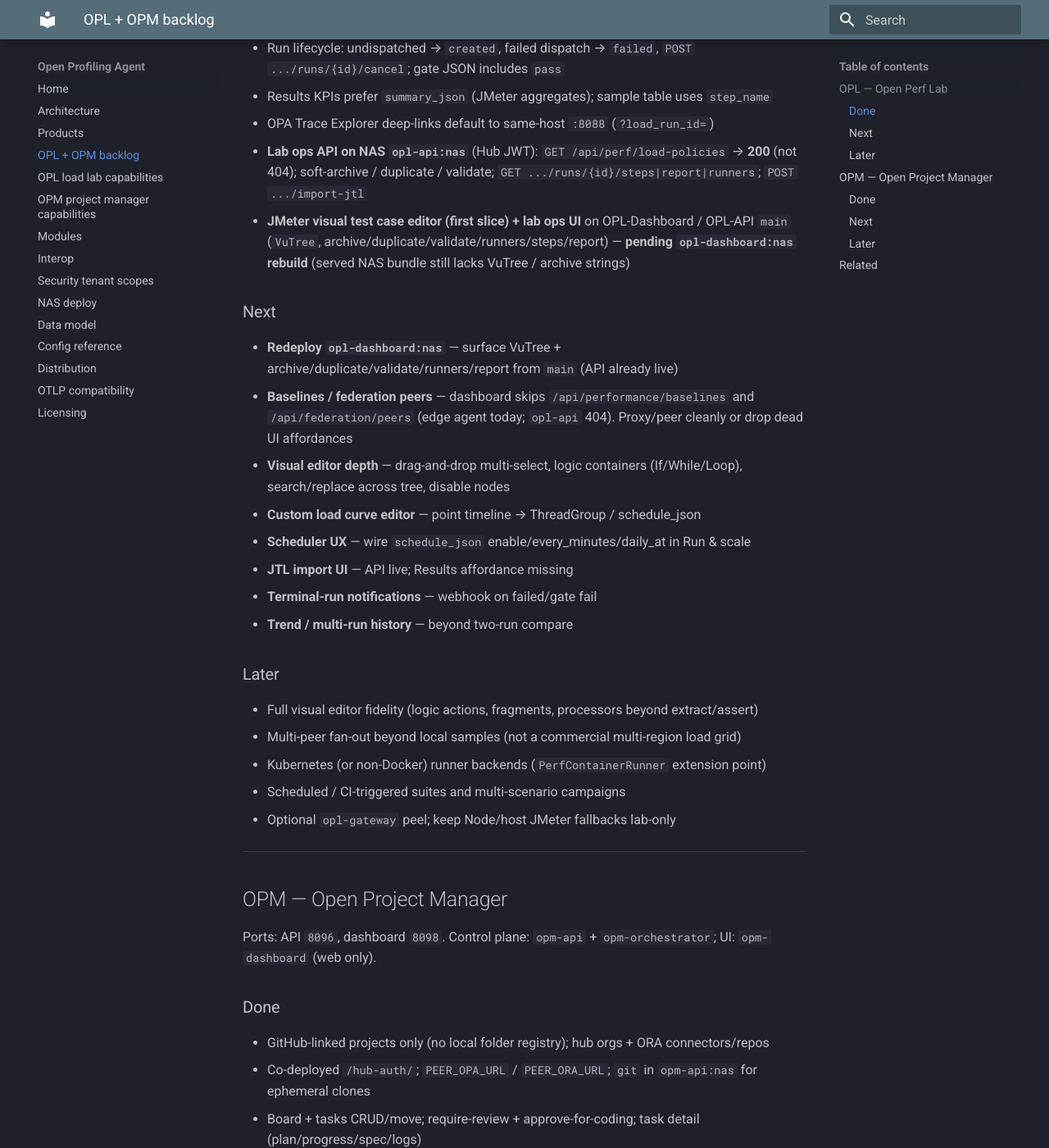
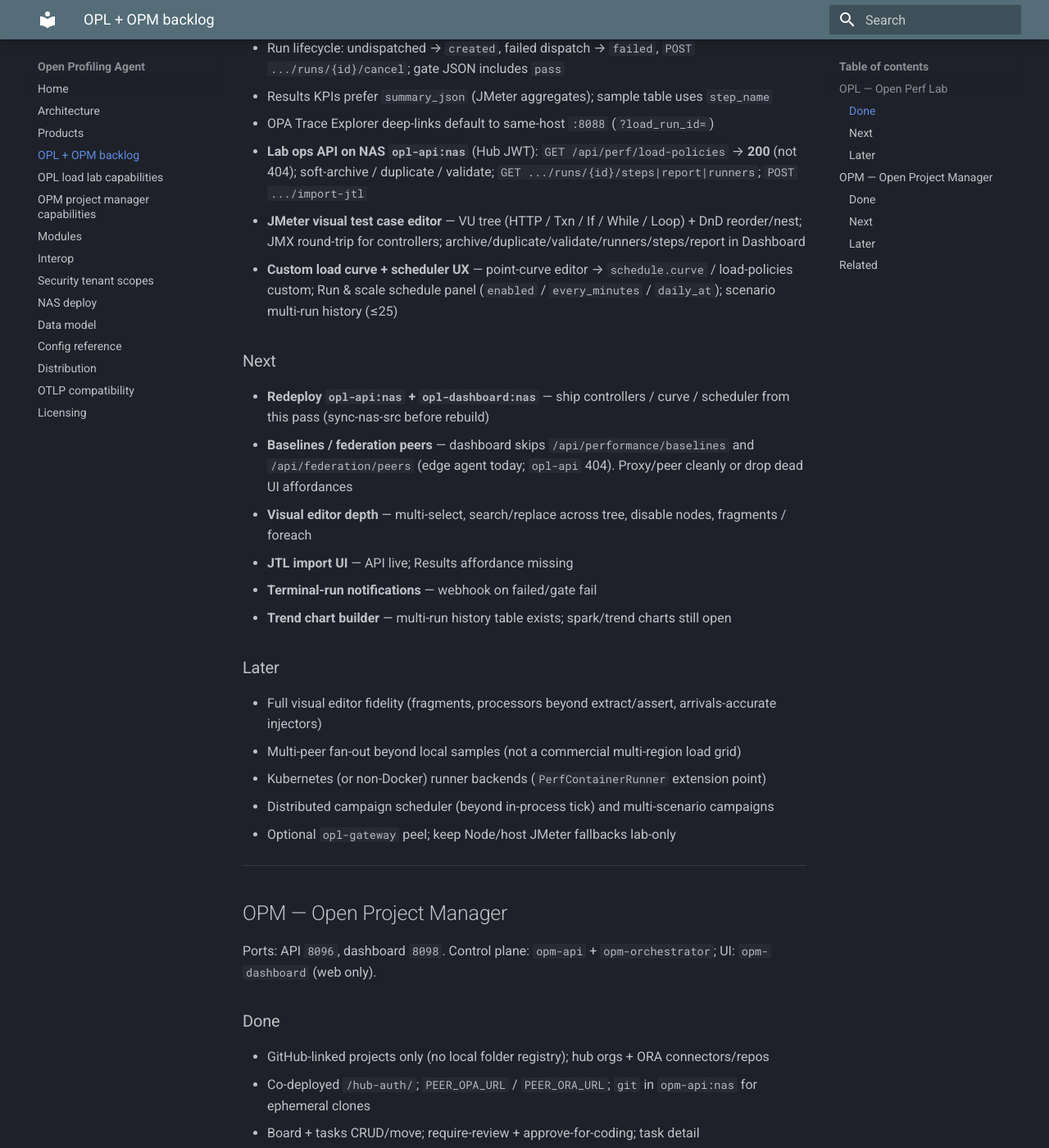
Before and after one commit to TheGrimmChester/OPA-Stack, an MkDocs documentation site: the page built from docs/opl-opm-backlog.md, in a window 1280 px wide and 1400 px high, scrolled down 769 px. Shown: the whole window at 82% size. Built offline with MkDocs 1.6.1 and Material for MkDocs 9.7.7, drawn with Linux system fonts in a browser that asks for light colours.

Commit message:
Docs: Close OPL curve and scheduler backlog Next items
Align opl-opm-backlog Done/Next with controllers, load-curve UI,
and scheduler UX shipped in this pass.

```diff
--- a/docs/opl-opm-backlog.md
+++ b/docs/opl-opm-backlog.md
@@ -21,25 +21,24 @@
 - Results KPIs prefer `summary_json` (JMeter aggregates); sample table uses `step_name`
 - OPA Trace Explorer deep-links default to same-host `:8088` (`?load_run_id=`)
 - **Lab ops API on NAS `opl-api:nas`** (Hub JWT): `GET /api/perf/load-policies` → **200** (not 404); soft-archive / duplicate / validate; `GET .../runs/{id}/steps|report|runners`; `POST .../import-jtl`
-- **JMeter visual test case editor (first slice) + lab ops UI** on OPL-Dashboard / OPL-API `main` (`VuTree`, archive/duplicate/validate/runners/steps/report) — **pending `opl-dashboard:nas` rebuild** (served NAS bundle still lacks VuTree / archive strings)
+- **JMeter visual test case editor** — VU tree (HTTP / Txn / If / While / Loop) + DnD reorder/nest; JMX round-trip for controllers; archive/duplicate/validate/runners/steps/report in Dashboard
+- **Custom load curve + scheduler UX** — point-curve editor → `schedule.curve` / load-policies custom; Run & scale schedule panel (`enabled` / `every_minutes` / `daily_at`); scenario multi-run history (≤25)
 
 ### Next
 
-- **Redeploy `opl-dashboard:nas`** — surface VuTree + archive/duplicate/validate/runners/report from `main` (API already live)
+- **Redeploy `opl-api:nas` + `opl-dashboard:nas`** — ship controllers / curve / scheduler from this pass (sync-nas-src before rebuild)
 - **Baselines / federation peers** — dashboard skips `/api/performance/baselines` and `/api/federation/peers` (edge agent today; `opl-api` 404). Proxy/peer cleanly or drop dead UI affordances
-- **Visual editor depth** — drag-and-drop multi-select, logic containers (If/While/Loop), search/replace across tree, disable nodes
-- **Custom load curve editor** — point timeline → ThreadGroup / schedule_json
-- **Scheduler UX** — wire `schedule_json` enable/every_minutes/daily_at in Run & scale
+- **Visual editor depth** — multi-select, search/replace across tree, disable nodes, fragments / foreach
 - **JTL import UI** — API live; Results affordance missing
 - **Terminal-run notifications** — webhook on failed/gate fail
-- **Trend / multi-run history** — beyond two-run compare
+- **Trend chart builder** — multi-run history table exists; spark/trend charts still open
 
 ### Later
 
-- Full visual editor fidelity (logic actions, fragments, processors beyond extract/assert)
+- Full visual editor fidelity (fragments, processors beyond extract/assert, arrivals-accurate injectors)
 - Multi-peer fan-out beyond local samples (not a commercial multi-region load grid)
 - Kubernetes (or non-Docker) runner backends (`PerfContainerRunner` extension point)
-- Scheduled / CI-triggered suites and multi-scenario campaigns
+- Distributed campaign scheduler (beyond in-process tick) and multi-scenario campaigns
 - Optional `opl-gateway` peel; keep Node/host JMeter fallbacks lab-only
 
 ---
```
